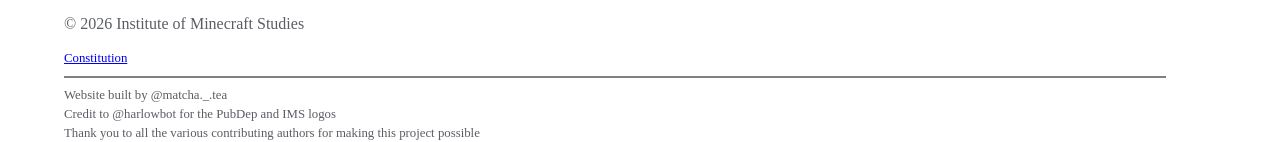
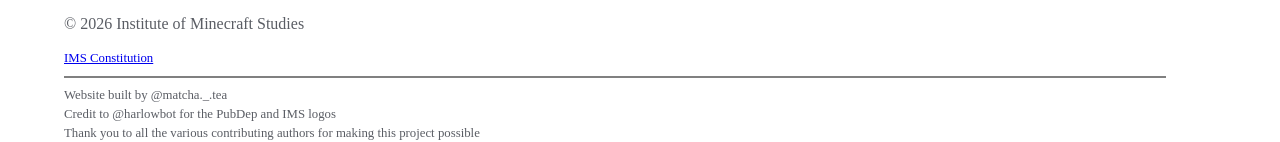
Before and after one commit to imsresearch/ims-website, a React (Vite) app: page / in a window 1280 px wide. Shown: the part 2295-2437 px from the top of the page. Built offline with nearby package versions, Linux system fonts and the light colour scheme; a web font is replaced by a local one.

Commit message:
Update footer

```diff
--- a/src/components/Footer.jsx
+++ b/src/components/Footer.jsx
@@ -25,7 +25,7 @@ export default function Footer() {
                     </p>
 
                     <p className="footer__credit">
-                        <a href="/database/non-published/IMS-Constitution.pdf" target="_blank">Constitution</a>
+                        <a href="/database/non-published/IMS-Constitution.pdf" target="_blank">IMS Constitution</a>
                         <hr className="small-hr" style={{margin: "0.5rem 0"}}/>
                         <strong>Website built by @matcha._.tea</strong>
                         <br/>
--- a/src/components/JournalFooter.jsx
+++ b/src/components/JournalFooter.jsx
@@ -15,7 +15,7 @@ export default function Footer() {
                         <strong>©</strong> 2026 Institute of Minecraft Studies
                     </p>
                     <p className="footer__credit">
-                        <a href="/database/non-published/IMS-Constitution.pdf" target="_blank">Constitution</a>
+                        <a href="/database/non-published/IMS-Constitution.pdf" target="_blank">IMS Constitution</a>
                         <hr className="small-hr" style={{margin: "0.5rem 0"}}/>
                         <strong>Website built by @matcha._.tea</strong>
                         <br/>
```
